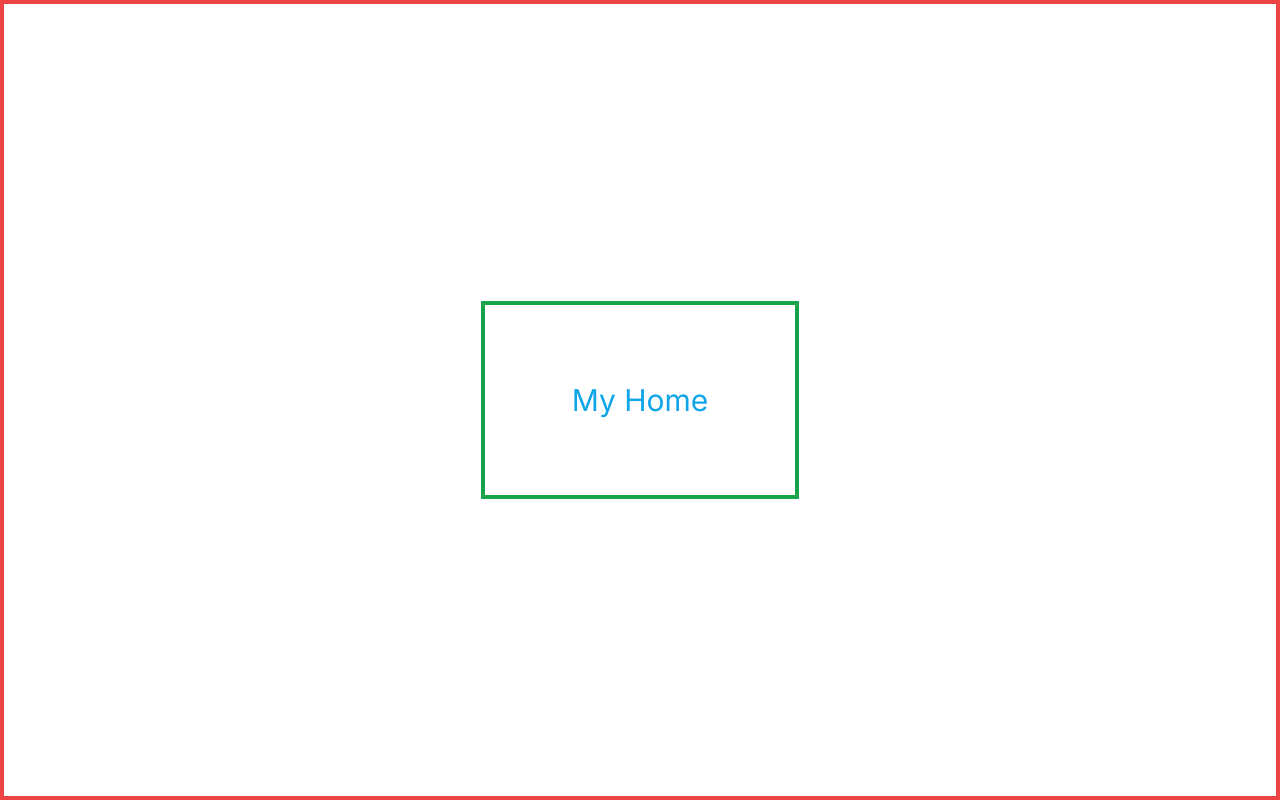
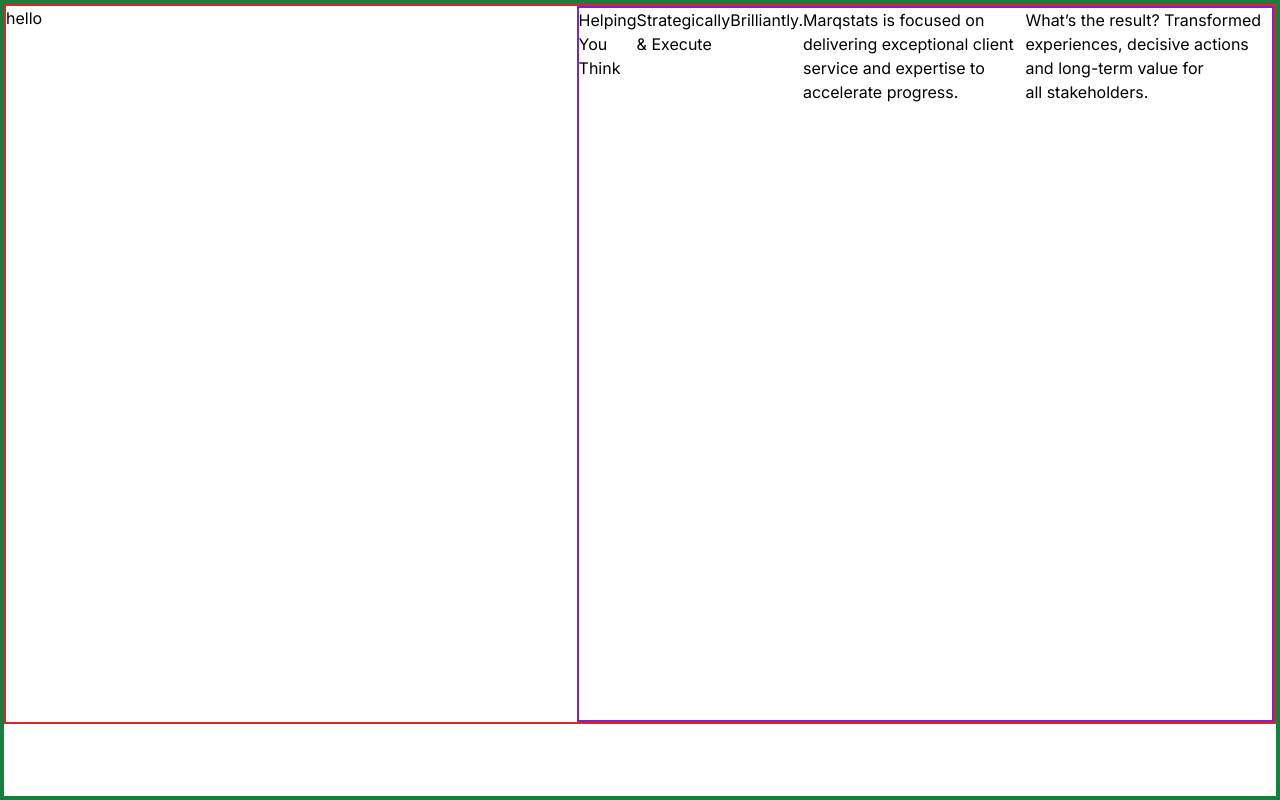
Before and after one commit to SidhartGautam25/marq, a Next.js app in the folder frontend/: page / in a window 1280 px wide. Built offline with nearby package versions, Linux system fonts and the light colour scheme.

Commit message:
folder structure almost done and started

```diff
--- /dev/null
+++ b/frontend/app/comp/Navbar.tsx
@@ -0,0 +1,5 @@
+"use client";
+
+export default function NavBar() {
+  return <div></div>;
+}
--- /dev/null
+++ b/frontend/app/comp/homeone/Homeone.tsx
@@ -0,0 +1,29 @@
+"use client";
+
+export default function HomeOne() {
+  return (
+    <div className="flex border-2 border-red-600 h-[90vh] w-full">
+      <div className="w-[45vw]">hello</div>
+      <div className="w-[55vw] border-2 border-purple-700 flex">
+        <div>Helping You Think </div>
+        <div>Strategically & Execute</div>
+        <div>Brilliantly.</div>
+        <div>
+          <div>
+            Marqstats is focused on delivering exceptional client service and
+            expertise to
+          </div>
+          <div>accelerate progress. </div>
+        </div>
+        <div>
+          <div>
+            What’s the result? Transformed experiences, decisive actions and
+            long-term value for
+          </div>
+          <div>all stakeholders.</div>
+        </div>
+        <div></div>
+      </div>
+    </div>
+  );
+}
--- /dev/null
+++ b/frontend/app/comp/index.ts
@@ -0,0 +1,10 @@
+
+import NavBar from "./Navbar";
+import HomeOne from "./homeone/Homeone";
+
+export {
+
+  NavBar,
+  HomeOne
+
+};
--- a/frontend/app/page.tsx
+++ b/frontend/app/page.tsx
@@ -1,9 +1,9 @@
+import { HomeOne, NavBar } from "./comp";
 export default function Home() {
   return (
-    <div className="border-4 border-red-500  flex h-dvh flex items-center justify-center">
-      <div className="text-3xl text-sky-500 border-4 border-green-600 h-1/4 w-3/12  align-middle content-center text-center">
-        My Home
-      </div>
+    <div className="flex h-dvh w-dvw border-4 border-green-700">
+      <NavBar />
+      <HomeOne />
     </div>
   );
 }
```
